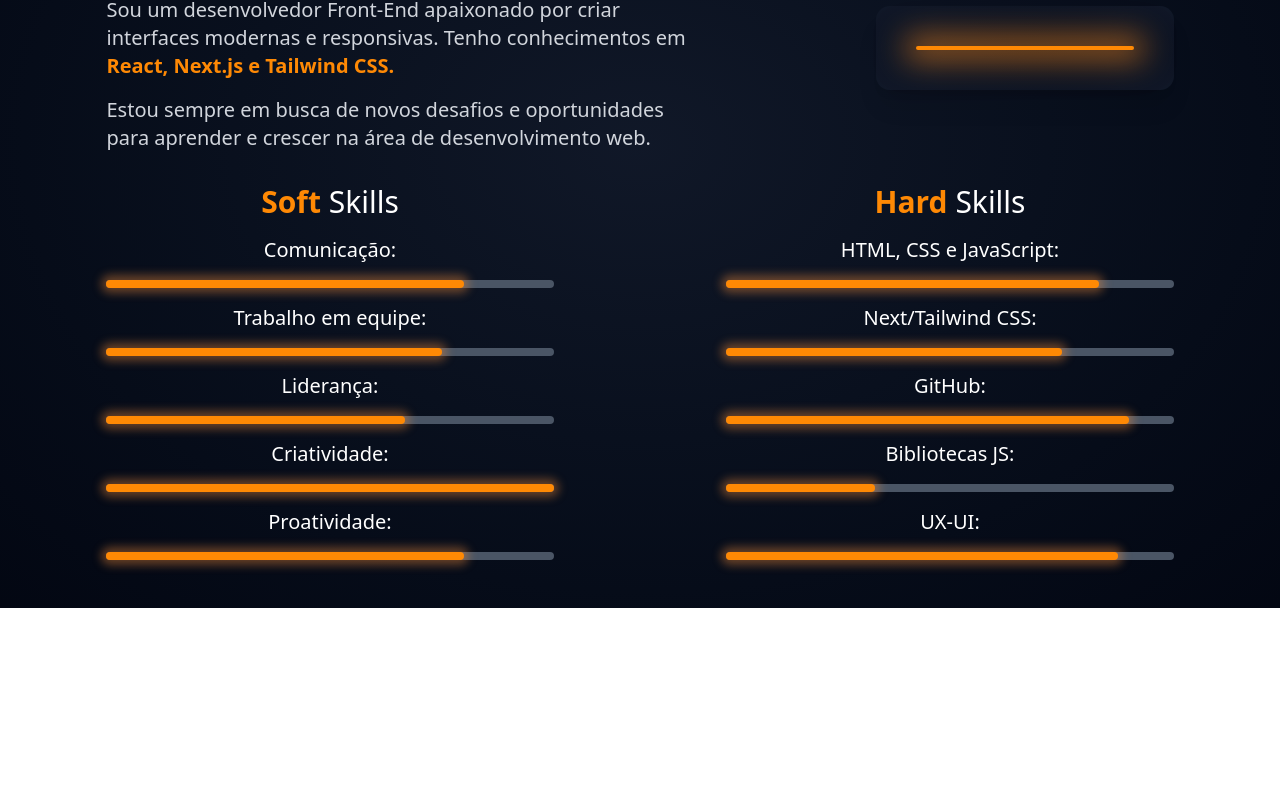
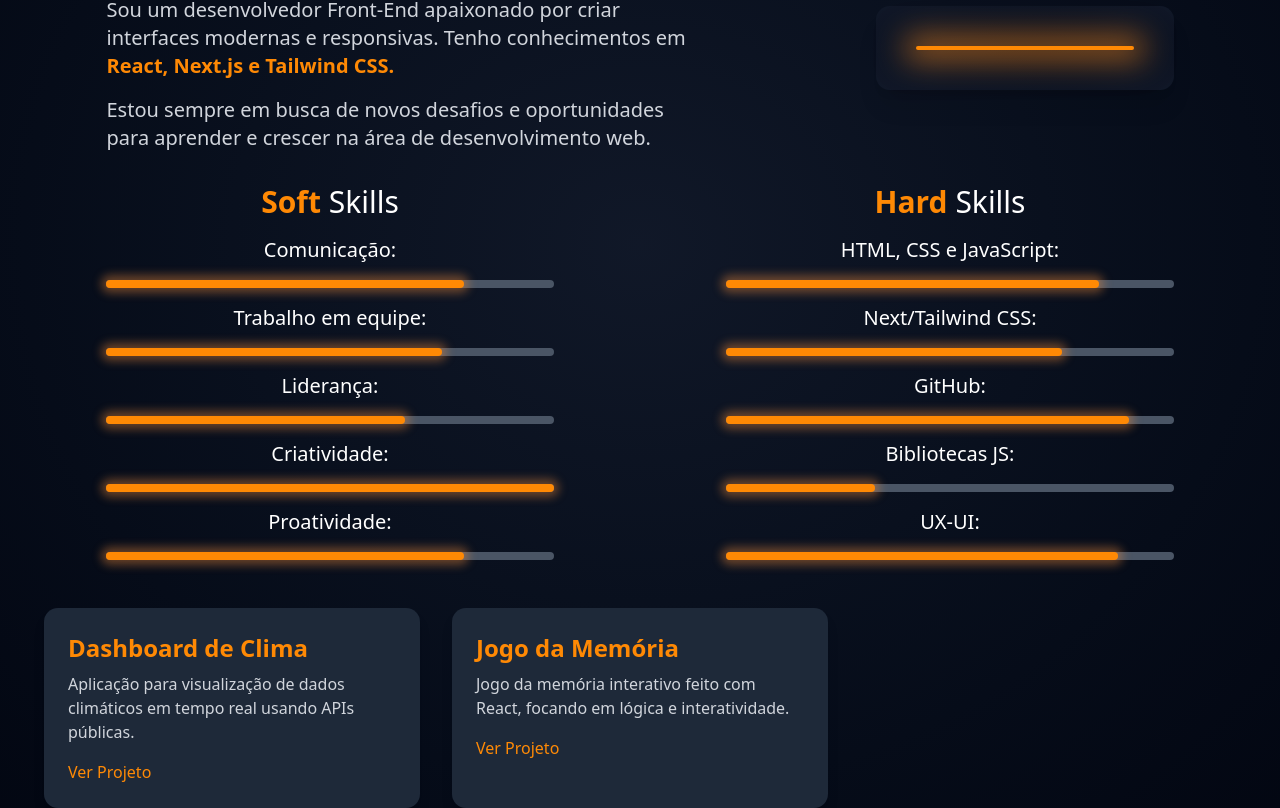
Before and after one commit to Joao-Vitor-Nicolau-dos-Santos/Curriculo-Front-End, a Next.js app in the folder curriculo-front/: page / in a window 1280 px wide. Shown: the part 320-1128 px from the top of the page. Before the commit the page ends 928 px from the top, so only its background shows below. Built offline with nearby package versions, Linux system fonts and the light colour scheme.

Commit message:
Adição de componente de projetos

```diff
--- /dev/null
+++ b/curriculo-front/app/components/ProjetoCard/ProjetoCard.js
@@ -0,0 +1,18 @@
+import React from "react";
+
+export default function ProjetoCard({ titulo, descricao, link }) {
+  return (
+    <div className="bg-gray-800 rounded-xl shadow-lg p-6 hover:scale-105 transition-transform duration-300">
+      <h3 className="text-2xl font-semibold text-orange-400 mb-2">{titulo}</h3>
+      <p className="text-gray-300">{descricao}</p>
+      <a
+        href={link}
+        target="_blank"
+        rel="noopener noreferrer"
+        className="text-orange-400 mt-4 inline-block hover:underline"
+      >
+        Ver Projeto
+      </a>
+    </div>
+  );
+}
--- a/curriculo-front/app/page.js
+++ b/curriculo-front/app/page.js
@@ -1,6 +1,7 @@
 import React from "react";
 import ChangingText from "./components/ChangindText/ChangingText";
 import Layout from "./components/layout";
+import ProjetoCard from "./components/ProjetoCard/ProjetoCard";
 
 export default function Home() {
   return (
@@ -96,7 +97,24 @@ export default function Home() {
               </div>
             </div>
 
+
+
           </div>
+            <div className="grid grid-cols-1 md:grid-cols-2 lg:grid-cols-3 gap-8">
+              <ProjetoCard
+                titulo="Dashboard de Clima"
+                descricao="Aplicação para visualização de dados climáticos em tempo real usando APIs públicas."
+                link="https://dashboard-clima-link.com"
+              />
+
+              <ProjetoCard
+                titulo="Jogo da Memória"
+                descricao="Jogo da memória interativo feito com React, focando em lógica e interatividade."
+                link="https://jogo-da-memoria-link.com"
+              />
+            </div>
+
+
 
 
         </main>
```
